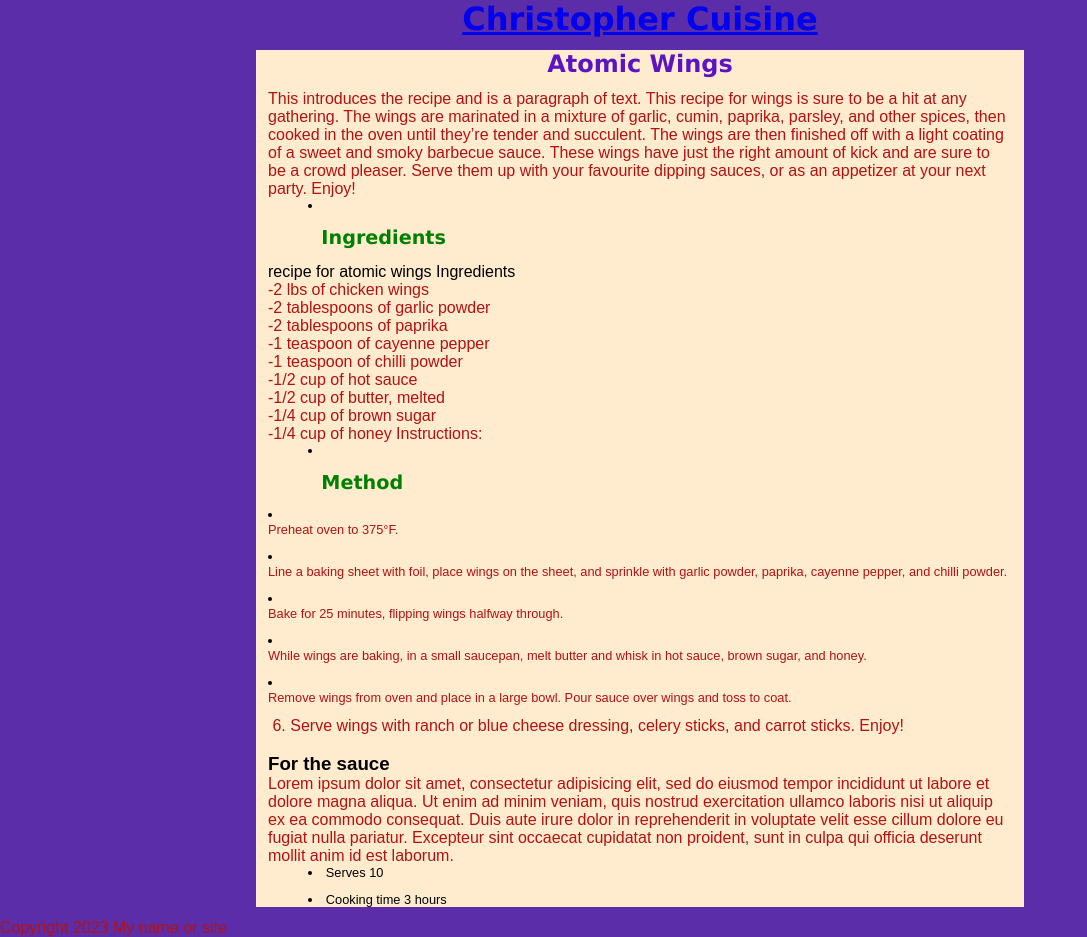
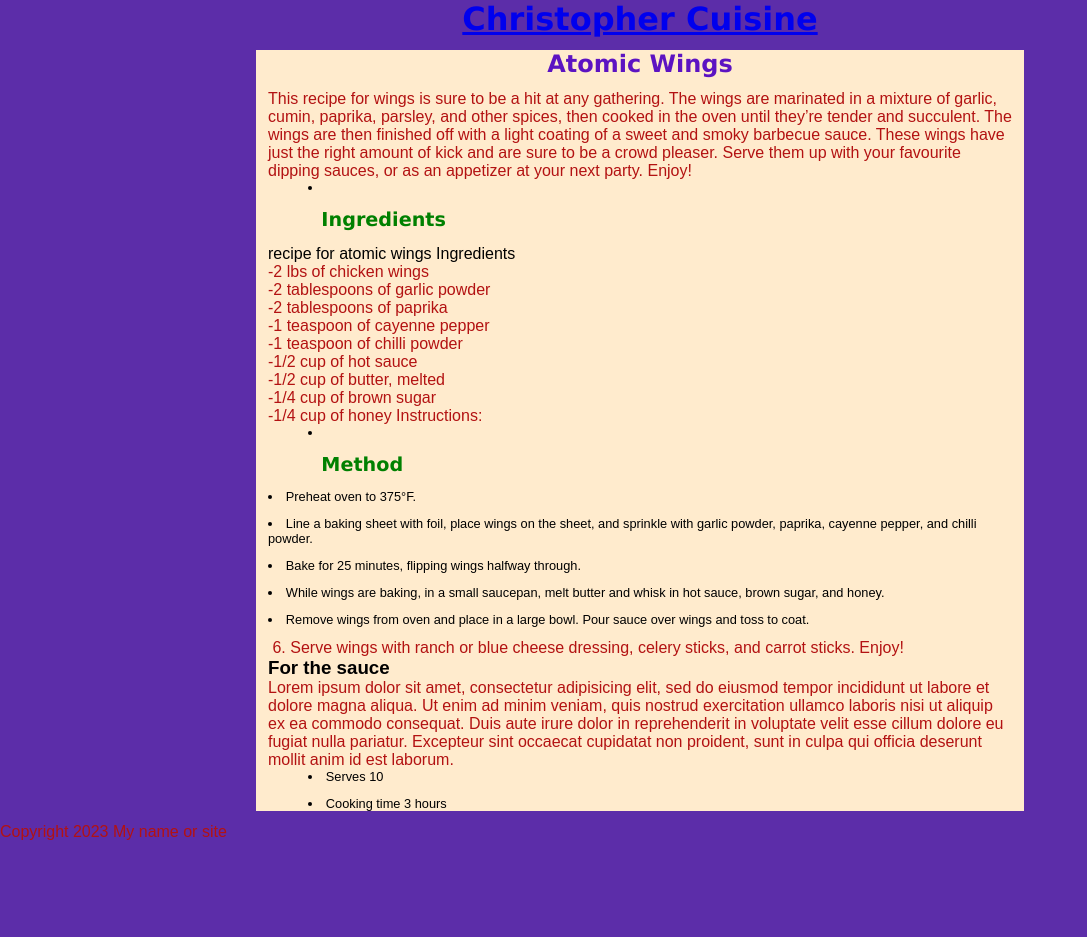
Before and after one commit to JEREMY-0/JCuisine, a Jekyll site: the page built from _recipes/recipe2.md, in a window 1280 px wide. Shown: the whole page, without its empty margins (0-1087 px from the left). Built offline with Jekyll 4.4.1, drawn with Linux system fonts in a browser that asks for light colours; after the commit the page ends 900 px from its top, so only the background shows below that.

Commit message:
Update Recipe “recipe2”

```diff
--- a/_recipes/recipe2.md
+++ b/_recipes/recipe2.md
@@ -5,9 +5,9 @@ order: 1
 layout: recipe
 published: true
 ---
-This introduces the recipe and is a paragraph of text. This recipe for wings is sure to be a hit at any gathering. The wings are marinated in a mixture of garlic, cumin, paprika, parsley, and other spices, then cooked in the oven until they’re tender and succulent. The wings are then finished off with a light coating of a sweet and smoky barbecue sauce. These wings have just the right amount of kick and are sure to be a crowd pleaser. Serve them up with your favourite dipping sauces, or as an appetizer at your next party. Enjoy!
+This recipe for wings is sure to be a hit at any gathering. The wings are marinated in a mixture of garlic, cumin, paprika, parsley, and other spices, then cooked in the oven until they’re tender and succulent. The wings are then finished off with a light coating of a sweet and smoky barbecue sauce. These wings have just the right amount of kick and are sure to be a crowd pleaser. Serve them up with your favourite dipping sauces, or as an appetizer at your next party. Enjoy!
 
-* ##  Ingredients
+* ## Ingredients
 
 recipe for atomic wings Ingredients
 
@@ -32,20 +32,12 @@ recipe for atomic wings Ingredients
 * ## Method
 
 1. Preheat oven to 375°F.
-
 2. Line a baking sheet with foil, place wings on the sheet, and sprinkle with garlic powder, paprika, cayenne pepper, and chilli powder.
-
 3. Bake for 25 minutes, flipping wings halfway through.
-
 4. While wings are baking, in a small saucepan, melt butter and whisk in hot sauce, brown sugar, and honey.
-
 5. Remove wings from oven and place in a large bowl. Pour sauce over wings and toss to coat.
 
  6. Serve wings with ranch or blue cheese dressing, celery sticks, and carrot sticks. Enjoy!
-
-
-
-
 
 ### For the sauce
 
```
